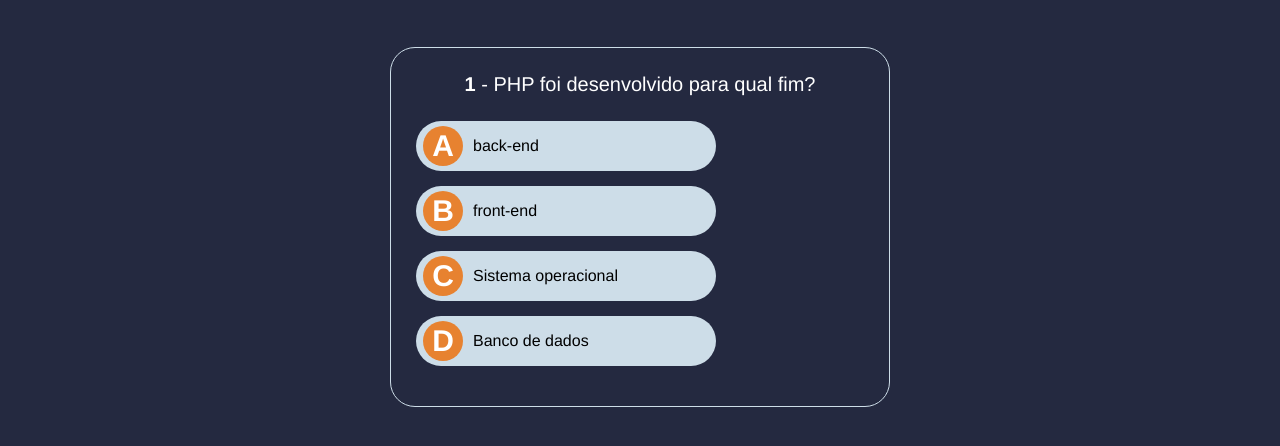
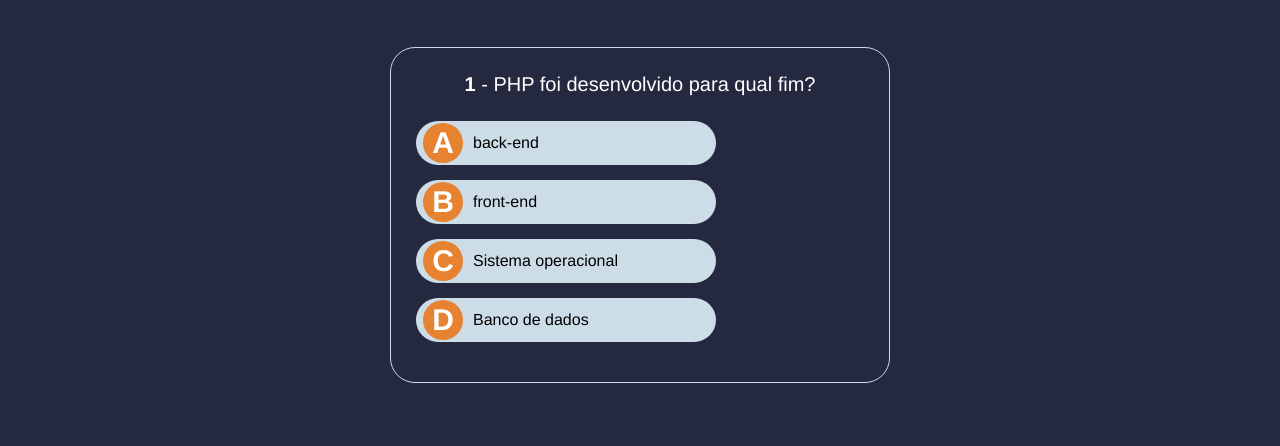
Before and after one commit to lcadriano20/Quizz-com-JS, a plain HTML site: page index.html in a window 1280 px wide. Shown: the part 120-566 px from the top of the page. Drawn offline with Linux system fonts and the light colour scheme.

Commit message:
Adicionei auto

```diff
--- a/css/styles.css
+++ b/css/styles.css
@@ -145,3 +145,6 @@ body {
         width: 90%;
     }
 }
+#answers-box>button {
+    height: auto;
+}
```
